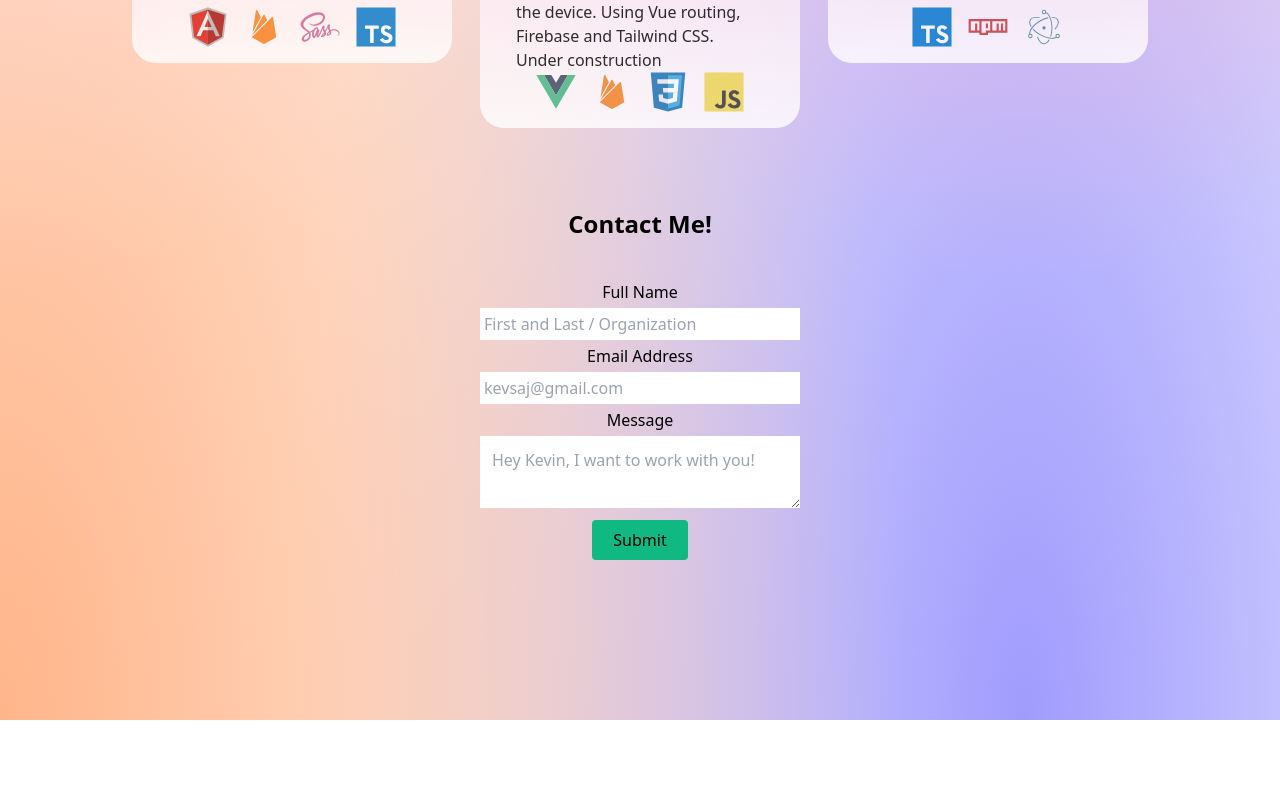
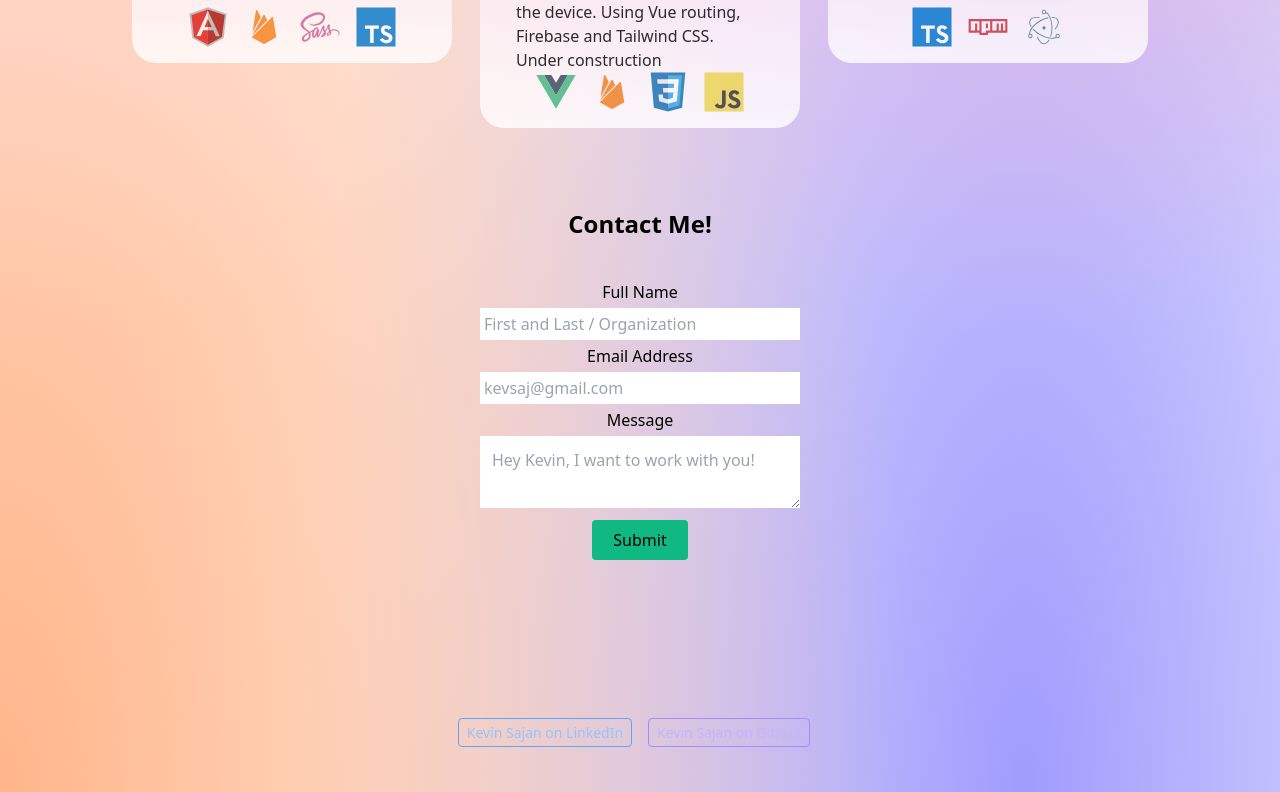
Before and after one commit to kevsaj/Portfolio-Next, a Next.js app: page / in a window 1280 px wide. Shown: the part 2280-3072 px from the top of the page. Before the commit the page ends 3000 px from the top, so only its background shows below. Built offline with nearby package versions, Linux system fonts and the light colour scheme.

Commit message:
temp footer added

```diff
--- a/components/Contact.tsx
+++ b/components/Contact.tsx
@@ -22,6 +22,15 @@ function ContactForm() {
                 </fieldset>
                 <input className="logo mt-3 w-24 h-10 bg-green-500 rounded" type="submit" value="Submit"></input>
             </form>
+
+            <div className="flex flex-row gap-4">
+                <div class="badge-base LI-profile-badge" data-locale="en_US" data-size="medium" data-theme="dark" data-type="VERTICAL" data-vanity="kevin-sajan" data-version="v1"><a class="logo border border-blue-400 hover:bg-blue-800 hover:text-white rounded outline-none focus:outline-none bg-transparent text-blue-300 text-sm py-1 px-2 badge-base__link LI-simple-link" href="https://ca.linkedin.com/in/kevin-sajan?trk=profile-badge" target="_blank" rel="noopener noreferrer">Kevin Sajan on LinkedIn</a></div>
+                <div class="badge-base LI-profile-badge" data-locale="en_US" data-size="medium" data-theme="dark" data-type="VERTICAL" data-vanity="kevin-sajan" data-version="v1"><a class="logo mr-3 border border-purple-400 hover:bg-purple-800 hover:text-white rounded outline-none focus:outline-none bg-transparent text-purple-300 text-sm py-1 px-2 badge-base__link LI-simple-link" href="https://github.com/kevsaj" target="_blank" rel="noopener noreferrer">Kevin Sajan on Github</a></div>
+            </div>
+            <br>
+            </br>
+            <br>
+            </br>
         </div>
     );
 }
```
